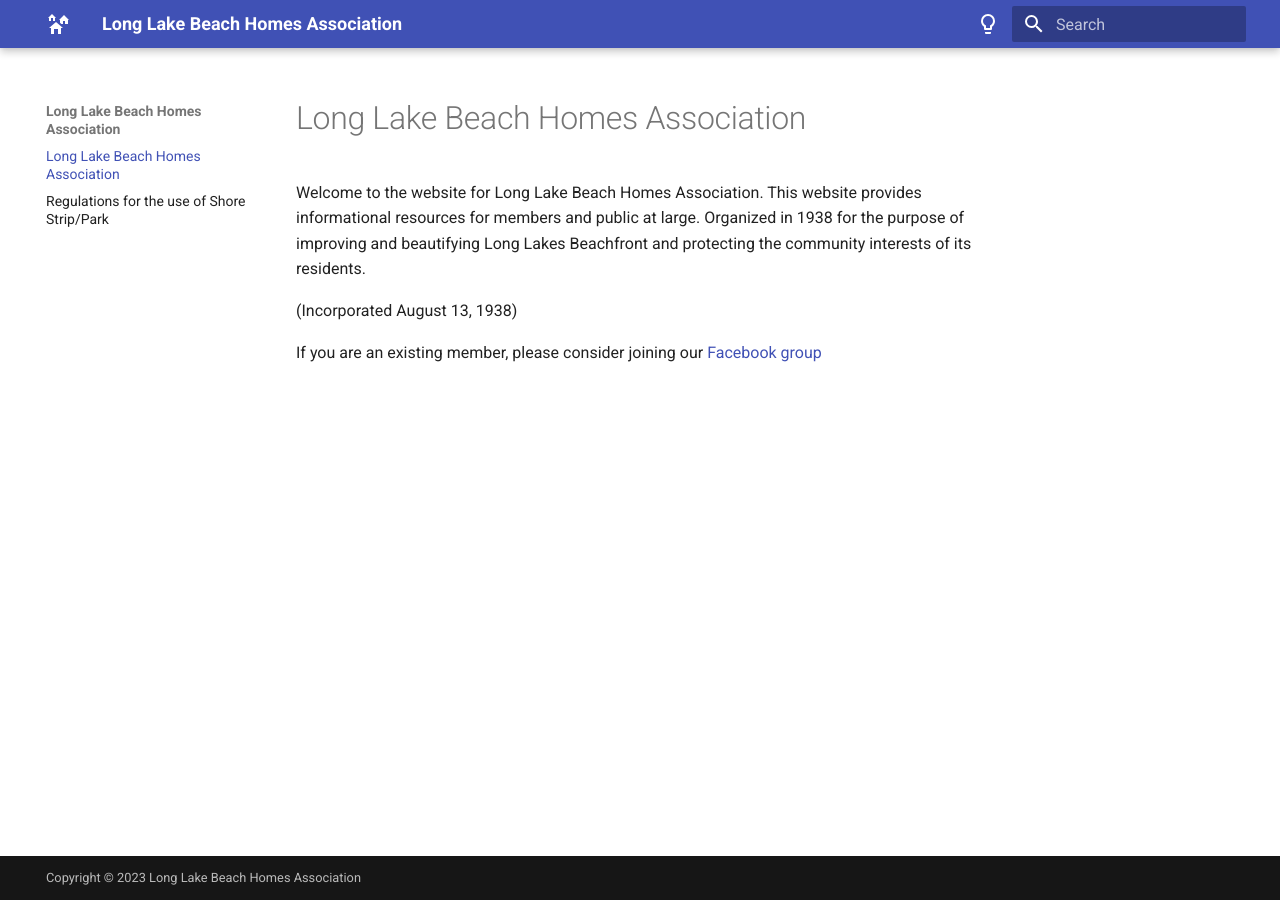
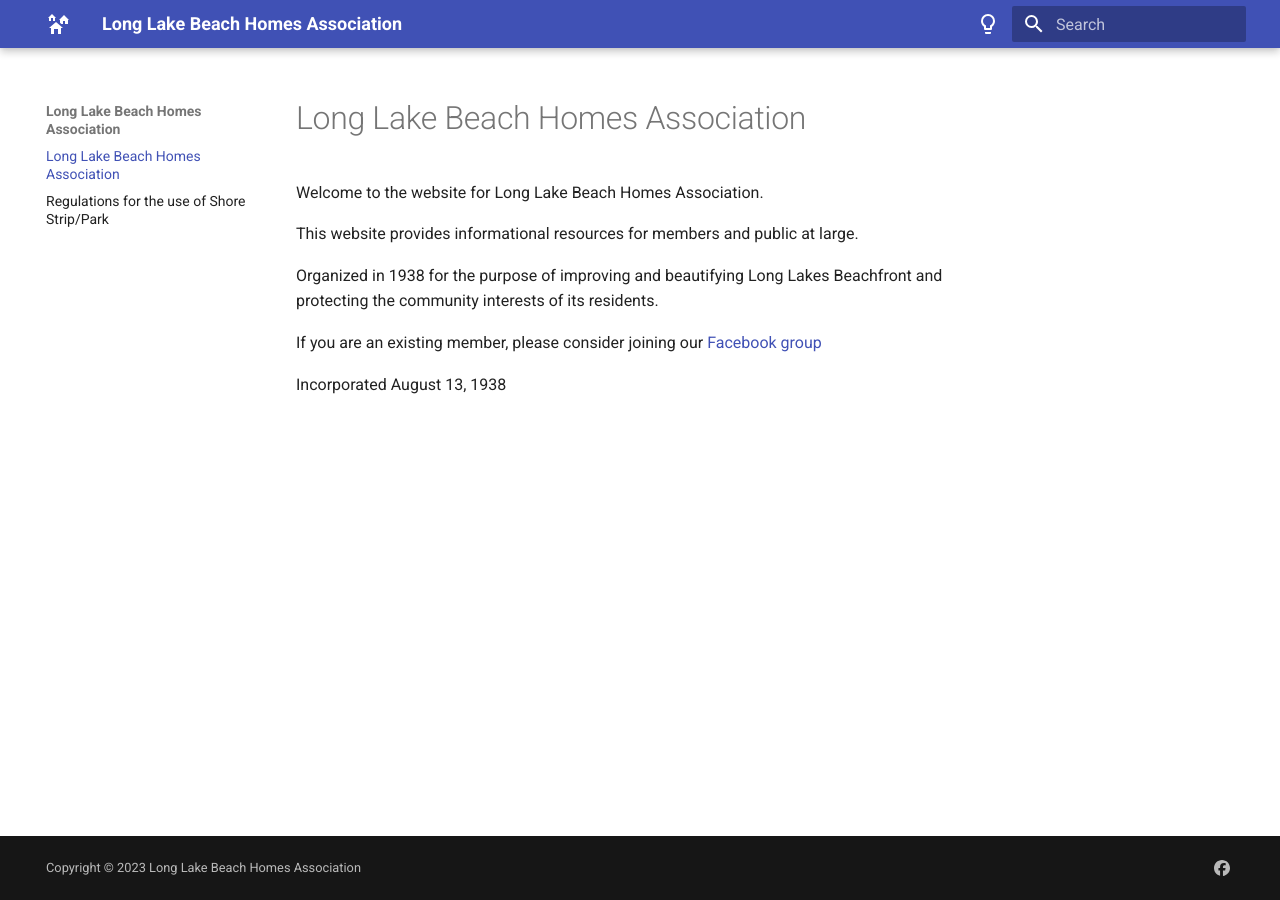
Before and after one commit to llbha-admin/website, an MkDocs documentation site: the page built from docs/index.md, in a window 1280 px wide. Built offline with MkDocs 1.6.1 and Material for MkDocs 9.7.7, drawn with Linux system fonts in a browser that asks for light colours; part of the change alters nothing that is shown.

```diff
--- a/docs/index.md
+++ b/docs/index.md
@@ -1,9 +1,13 @@
 # Long Lake Beach Homes Association
 
 Welcome to the website for Long Lake Beach Homes Association.
+
+
 This website provides informational resources for members and public at large.
+
+
 Organized in 1938 for the purpose of improving and beautifying Long Lakes Beachfront and protecting the community interests of its residents.
 
-(Incorporated August 13, 1938)
+If you are an existing member, please consider joining our [Facebook group](https://www.facebook.com/groups/391511261049409/)
 
-If you are an existing member, please consider joining our [Facebook group](https://www.facebook.com/groups/391511261049409/)
+Incorporated August 13, 1938
--- a/mkdocs.yml
+++ b/mkdocs.yml
@@ -27,6 +27,12 @@ markdown_extensions:
       emoji_generator: !!python/name:materialx.emoji.to_svg
 copyright: Copyright &copy; 2023 Long Lake Beach Homes Association
 extra:
+  analytics:
+    provider: google
+    property: G-0TPKMDPGCD
   generator: false
+  social:
+    - icon: fontawesome/brands/facebook
+      link: https://www.facebook.com/groups/391511261049409/
 extra_css:
   - stylesheets/extra.css
```
